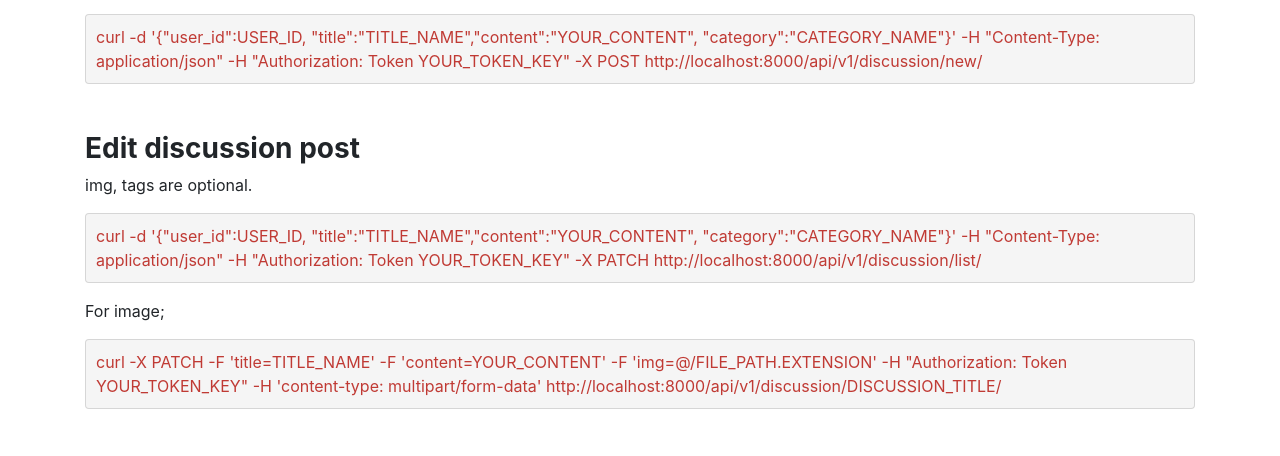
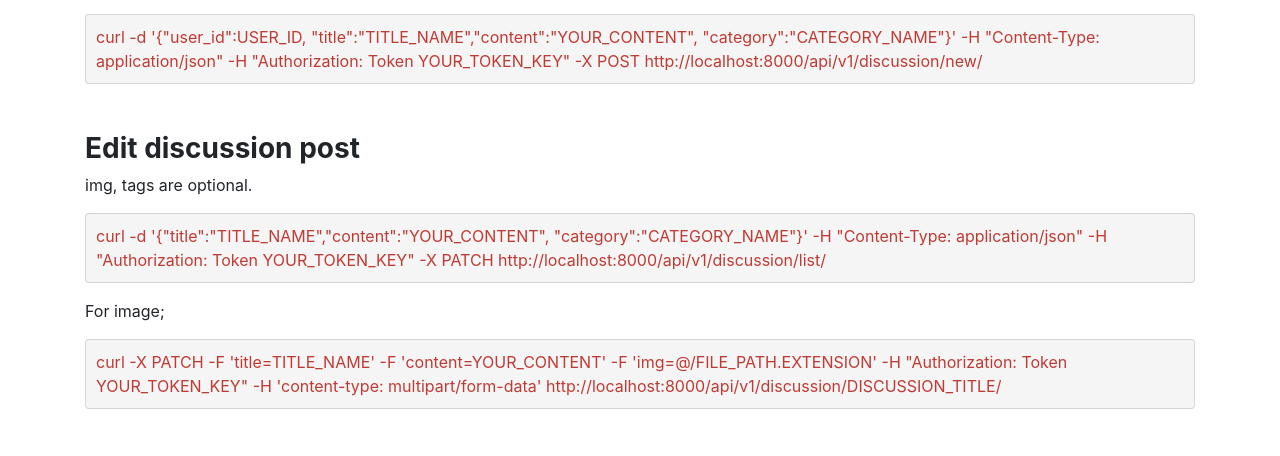
Before and after one commit to hbvj99/forum, a Django app: page /api-doc/ in a window 1280 px wide. Shown: the part 2704-3160 px from the top of the page. Run offline with Django 3.2, Linux system fonts and the light colour scheme; the visitor is signed in with stand-in values (Sample User, id 1); some libraries are stand-ins or nearby versions.

Commit message:
[s]: fixed typo

````diff
--- a/REST_API.txt
+++ b/REST_API.txt
@@ -11,7 +11,7 @@ Create:
 ```(with-image): curl -X POST http://localhost:8000/api/v1/discussion/new -d user_id=USER_ID -d title='YOUR_TITLE' -d content='YOUR_CONTENT' -d img='' -d category='' -d tags='' -H "Authorization: Token YOUR_TOKEN_KEY"```
 
 To Update;
-```curl -d '{"user_id":USER_ID, "title":"TITLE_NAME","content":"YOUR_CONTENT", "category":"CATEGORY_NAME"}' -H "Content-Type: application/json" -H "Authorization: Token YOUR_TOKEN_KEY" -X PATCH http://localhost:8000/api/v1/discussion/list/```
+```curl -d '{"title":"TITLE_NAME","content":"YOUR_CONTENT", "category":"CATEGORY_NAME"}' -H "Content-Type: application/json" -H "Authorization: Token YOUR_TOKEN_KEY" -X PATCH http://localhost:8000/api/v1/discussion/list/```
 ```(with-image): curl -X PATCH -F 'title=TITLE_NAME' -F 'content=YOUR_CONTENT' -F 'img=@/FILE_PATH.EXTENSION' -H "Authorization: Token YOUR_TOKEN_KEY" -H 'content-type: multipart/form-data' http://localhost:8000/api/v1/discussion/DISCUSSION_TITLE/```
 
 Delete:
--- a/discussions/templates/discussions/api-doc.html
+++ b/discussions/templates/discussions/api-doc.html
@@ -85,7 +85,7 @@
         <p class="card">curl -d '{"user_id":USER_ID, "title":"TITLE_NAME","content":"YOUR_CONTENT", "category":"CATEGORY_NAME"}' -H "Content-Type: application/json" -H "Authorization: Token YOUR_TOKEN_KEY" -X POST http://localhost:8000/api/v1/discussion/new/</p>
         <h3 class="mt-5 font-weight-bold">Edit discussion post</h3>
         <p>img, tags are optional.</p>
-        <p class="card">curl -d '{"user_id":USER_ID, "title":"TITLE_NAME","content":"YOUR_CONTENT", "category":"CATEGORY_NAME"}' -H "Content-Type: application/json" -H "Authorization: Token YOUR_TOKEN_KEY" -X PATCH http://localhost:8000/api/v1/discussion/list/</p>
+        <p class="card">curl -d '{"title":"TITLE_NAME","content":"YOUR_CONTENT", "category":"CATEGORY_NAME"}' -H "Content-Type: application/json" -H "Authorization: Token YOUR_TOKEN_KEY" -X PATCH http://localhost:8000/api/v1/discussion/list/</p>
         <p>For image;</p>
         <p class="card">curl -X PATCH -F 'title=TITLE_NAME' -F 'content=YOUR_CONTENT' -F 'img=@/FILE_PATH.EXTENSION' -H "Authorization: Token YOUR_TOKEN_KEY" -H 'content-type: multipart/form-data' http://localhost:8000/api/v1/discussion/DISCUSSION_TITLE/</p>
         <h3 class="mt-5 font-weight-bold">Delete discussion post</h3>
````
